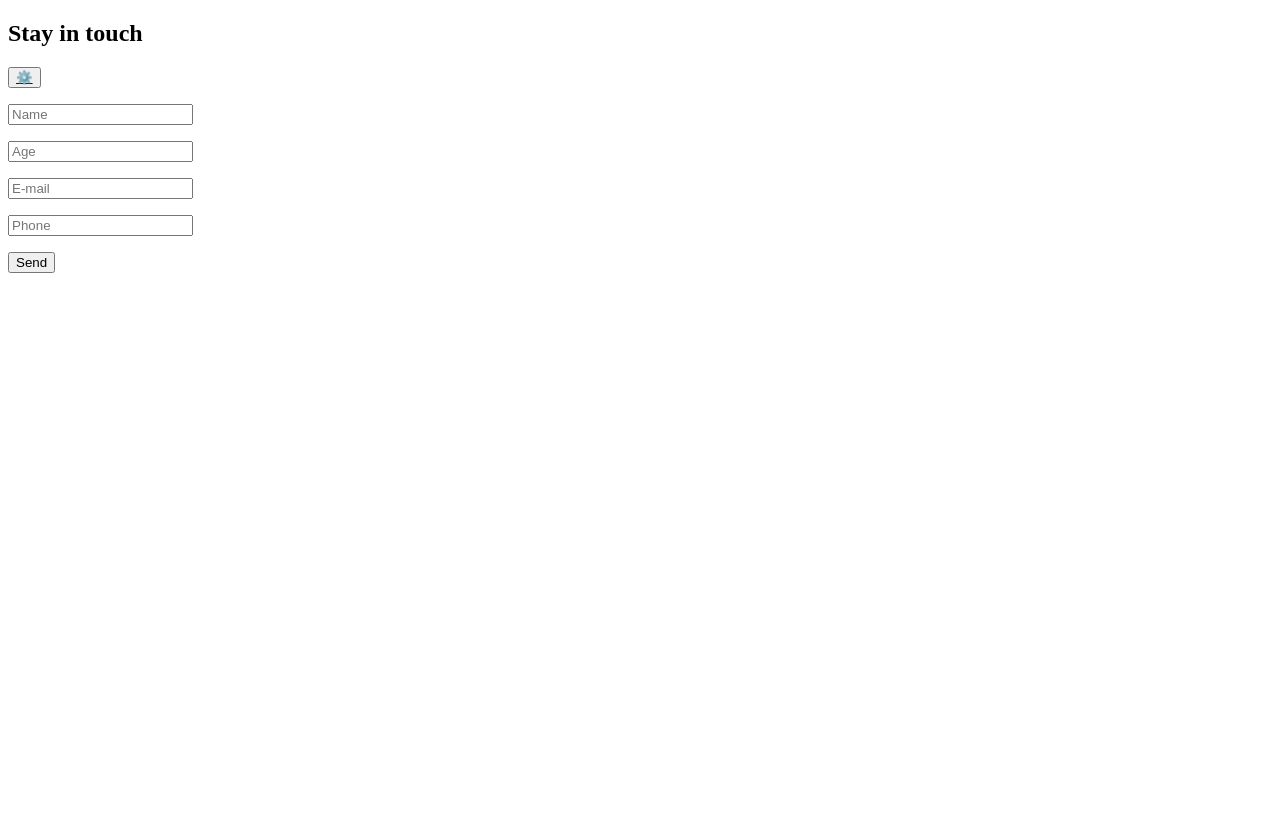
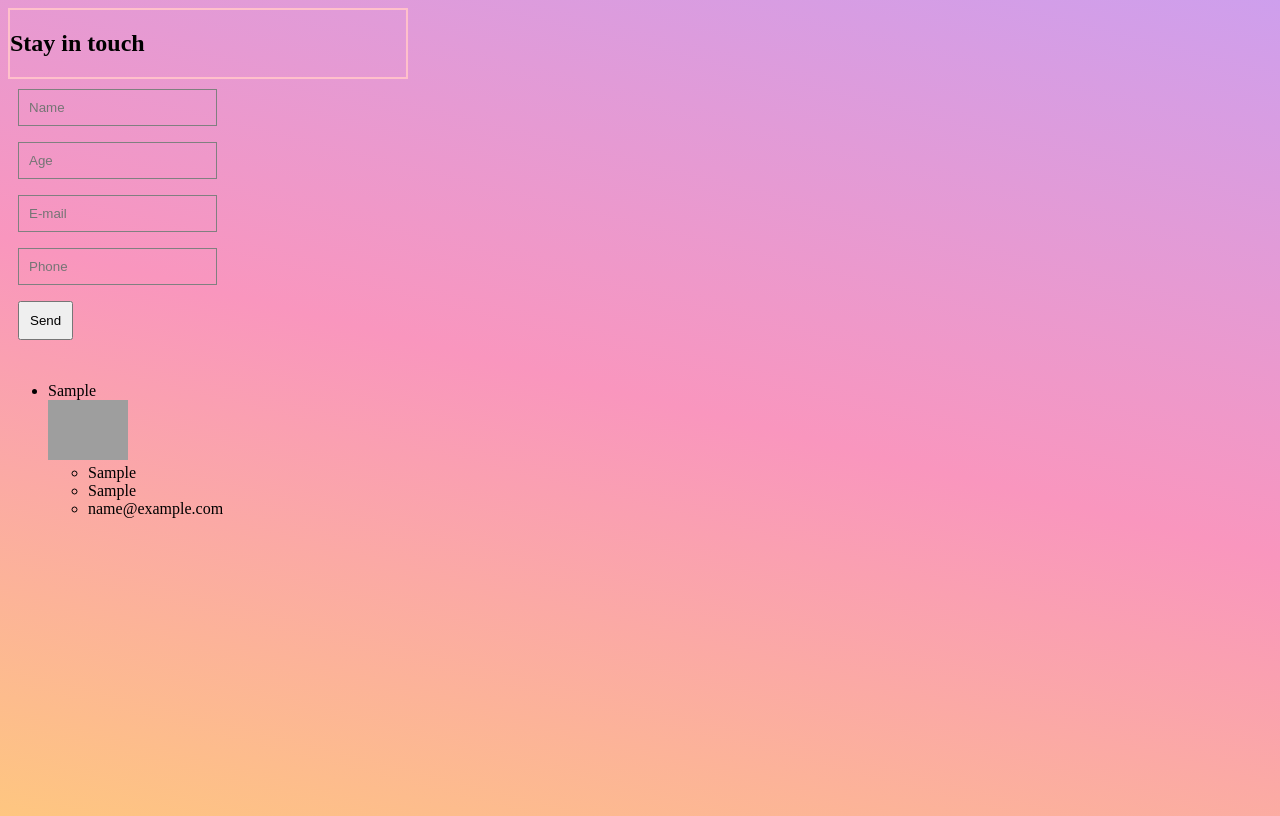
Before and after one commit to lunamiranda/contac-form, a website built with Vite: page index.html in a window 1280 px wide. Both pictures are taken after typing "Sample", "Sample", "name@example.com", "Sample" into the empty fields and a click on the button "Send". Built offline with nearby package versions, Linux system fonts and the light colour scheme; grey boxes are pictures that could not be loaded.

Commit message:
fixing errors

```diff
--- a/capture.js
+++ b/capture.js
@@ -1,11 +1,13 @@
-const clients = []
+//const clients = []
 
- const saveData = () => {
+import {clientsList} from './view.js'
+
+ const saveData = (clients) => {
   localStorage.setItem("allClients", JSON.stringify(clients))
 }
 
 
-export const newClient = () => {
+export const newClient = (clients) => {
   const inputName = document.getElementById("name").value;
   const inputPhone = document.getElementById("phone").value;
   const inputEmail = document.getElementById("email").value;
@@ -14,9 +16,12 @@ export const newClient = () => {
 
   const client = {name:inputName, age:inputAge, phone: inputPhone, email:inputEmail}
 
+
+  console.log(clients)
   clients.push(client)
-  saveData()
+  saveData(clients)
   form.reset()
   console.log(clients)
+  clientsList(clients)
 
 }
--- a/index.html
+++ b/index.html
@@ -3,6 +3,7 @@
 <html lang="en">
   <head>
     <meta charset="UTF-8" />
+
     <link rel="stylesheet" href="./style.css">
     <meta name="viewport" content="width=device-width, initial-scale=1.0" />
     <title>Contact Form</title>
@@ -12,10 +13,9 @@
       <section id="header">
         <div>
        <h1>Stay in touch</h1>
-       <a href="./manager.html"><button>&#x2699;&#xFE0F;</button></a>
         </div>
       </section>
-      <section>
+      <section class="info">
         <div>
           <form id="form">
            <input type="text" id="name" placeholder="Name">
--- a/main.js
+++ b/main.js
@@ -1,13 +1,13 @@
 import {newClient} from "./capture.js"
 import {clientsList} from "./view.js"
 
-
+const clients = JSON.parse(localStorage.getItem('allClients')) || []
 const buttonEl = document.getElementById("submit")
 
 buttonEl.addEventListener('click', (e) => {
   e.preventDefault();
-    newClient();
+    newClient(clients);
 
 });
 
-clientsList();
+clientsList(clients);
--- a/style.css
+++ b/style.css
@@ -6,3 +6,38 @@ input, button, textarea {
 .profile {
   width: 80px;
 }
+
+main{
+  width: 400px;
+ height: 100vh;
+ justify-content: center;
+ align-items: center;
+}
+
+input {
+ outline:none;
+ background:transparent;
+ padding: 10px;
+ border: 1px solid gray;
+
+}
+
+body{
+background: linear-gradient(194deg, rgba(206,159,237,1) 0%, rgba(249,150,190,1) 49%, rgba(254,198,128,1) 100%);
+}
+
+.info {
+1
+  background: #fff;
+  padding: 10px;
+}
+
+#header{
+  border: 2px solid pink;
+}
+
+
+#submit{
+  padding: 10px;
+
+}
--- a/view.js
+++ b/view.js
@@ -1,8 +1,11 @@
-export const clientsList = ()=>{
+export const clientsList = (clients)=>{
 
-  const clients = JSON.parse(localStorage.getItem("allClients"))
 
-   for(var i = 0; i <= clients.length; i++){
+  if (!clients) return;
+  //const clients = JSON.parse(localStorage.getItem("allClients"))
+
+console.log(clients)
+   for(var i = 0; i < clients.length; i++){
 
      const liEl = document.createElement('li')
      const divEl = document.createElement('div')
@@ -18,11 +21,7 @@ export const clientsList = ()=>{
        <li>${clients[i].email}</li>
        </ul>`
 
-
-
-
      const ulEl = document.getElementById('list')
      ulEl.appendChild(liEl)
-
     }
 }
```
